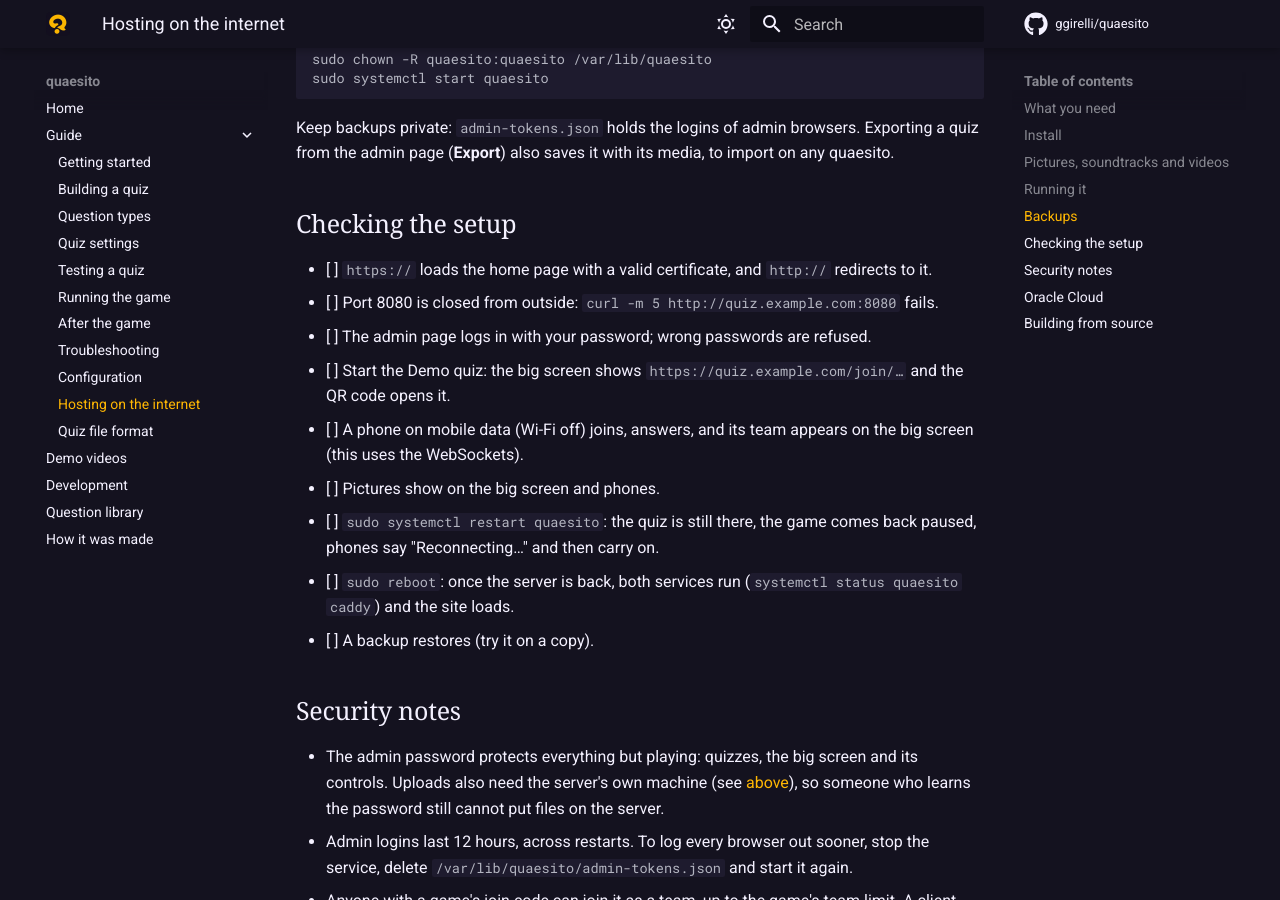
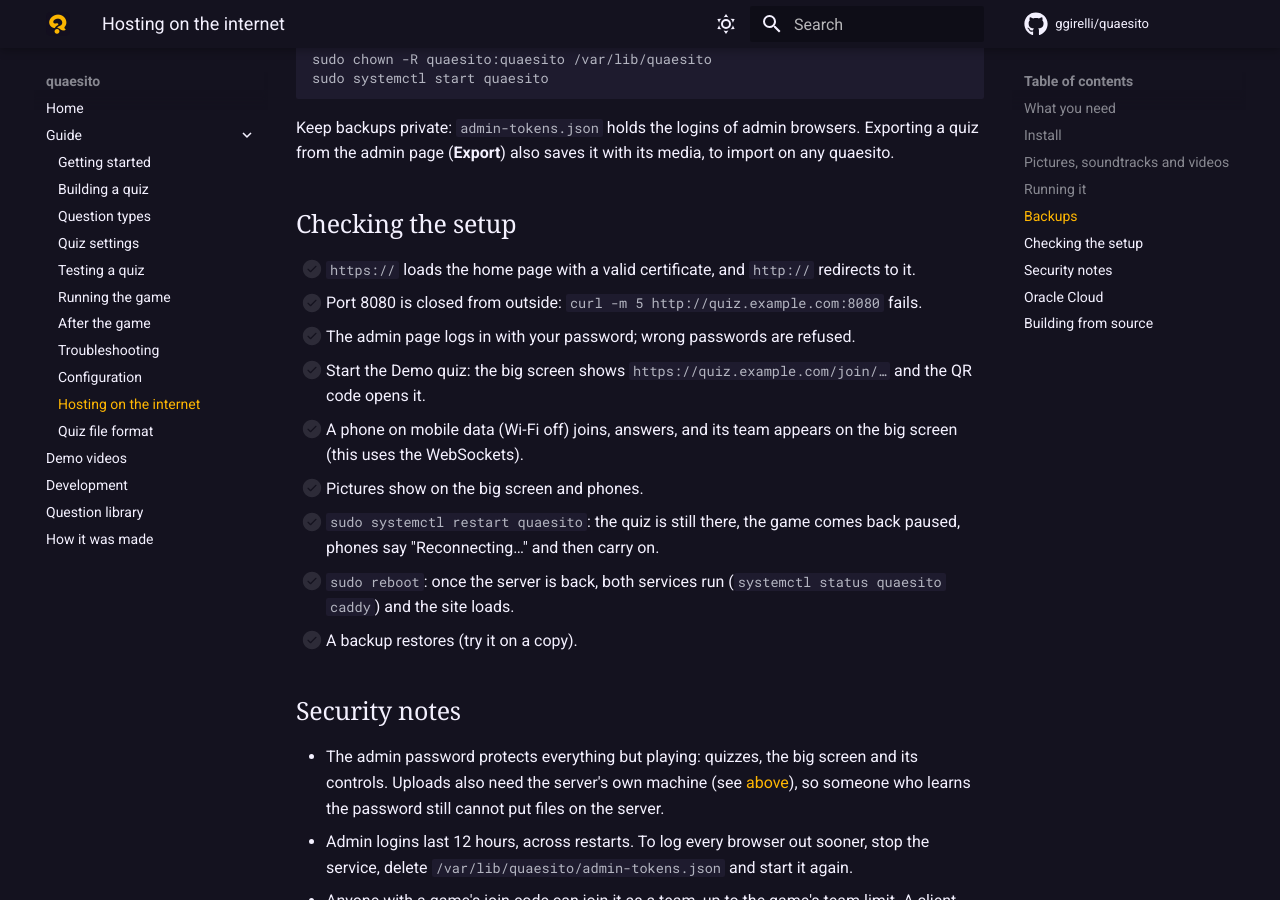
Before and after one commit to ggirelli/quaesito, an MkDocs documentation site: the page built from docs/deployment.md, in a window 1280 px wide and 900 px high, scrolled down 4062 px. Built offline with MkDocs 1.6.1 and Material for MkDocs 9.7.7, drawn with Linux system fonts in a browser that asks for light colours; plug-ins that fetch from the network failed and are left out; part of the change alters nothing that is shown.

Commit message:
docs: render task-list checkboxes (#69)
The "Checking the setup" checklist in *Hosting on the internet* rendered
as literal `[ ]` because `pymdownx.tasklist` was not enabled. This
enables it with Material-styled checkboxes that readers can tick
(`custom_checkbox`, `clickable_checkbox`; ticks are not saved across
reloads). It is the only task list in the docs; `mkdocs build --strict`
passes.

🤖 Generated with [Claude Code](https://claude.com/claude-code)

Co-authored-by: Claude Opus 5.5 <noreply@anthropic.com>

```diff
--- a/mkdocs.yml
+++ b/mkdocs.yml
@@ -85,6 +85,9 @@ markdown_extensions:
   - pymdownx.superfences
   - pymdownx.tabbed:
       alternate_style: true
+  - pymdownx.tasklist:
+      custom_checkbox: true
+      clickable_checkbox: true
   - pymdownx.snippets:
       base_path: [docs]
       check_paths: true
```
